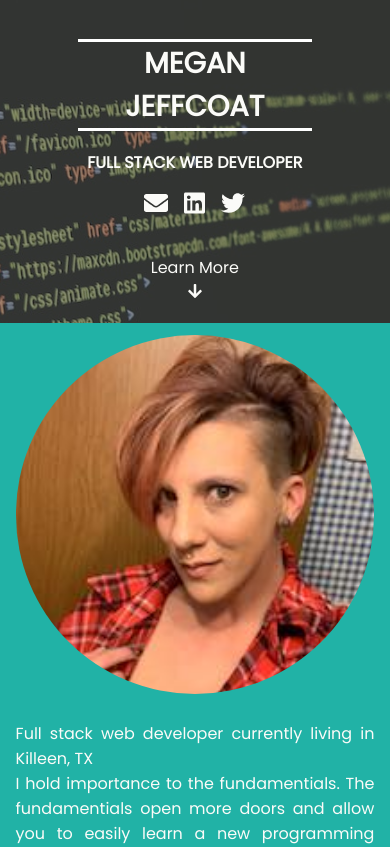
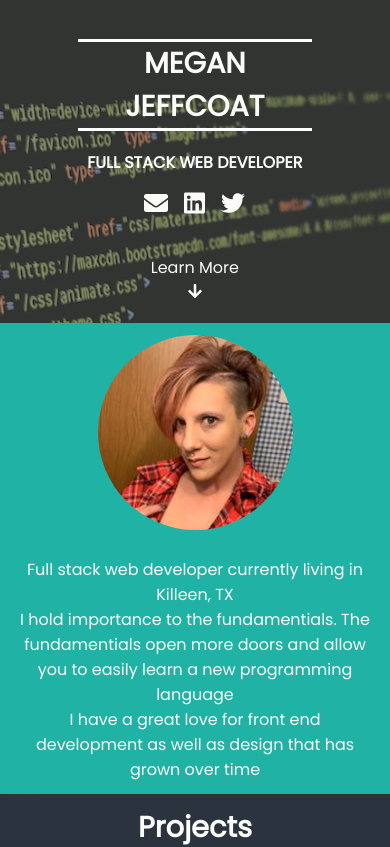
Before and after one commit to meganjeffcoat/portfoliomegan, a React (Create React App) app: page / in a window 390 px wide. Shown: the top 847 px of the page. Built offline with nearby package versions, Linux system fonts and the light colour scheme.

Commit message:
fixed styling for mobile on title

```diff
--- a/src/components/title.js
+++ b/src/components/title.js
@@ -107,11 +107,13 @@ const About = styled.section`
     flex-direction: column;
 
     img {
-      margin: 3% 4% 2.5% 4%;
+      margin: 3% 4% 2.5% 25%;
+      width: 50%;
     }
 
     p {
       margin: 2.5% 4% 3% 4%;
+      text-align: center;
     }
   }
 `;
```
